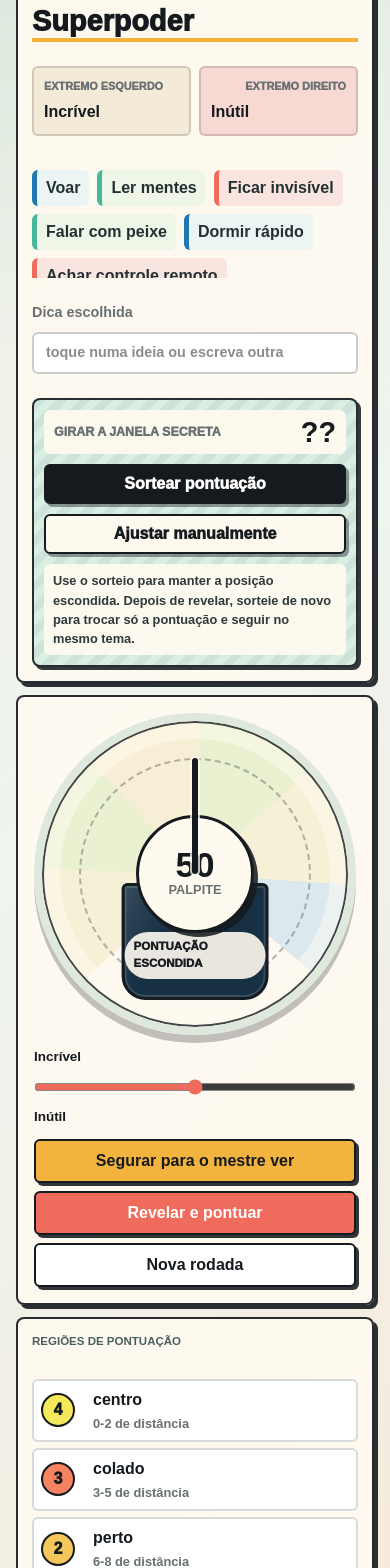
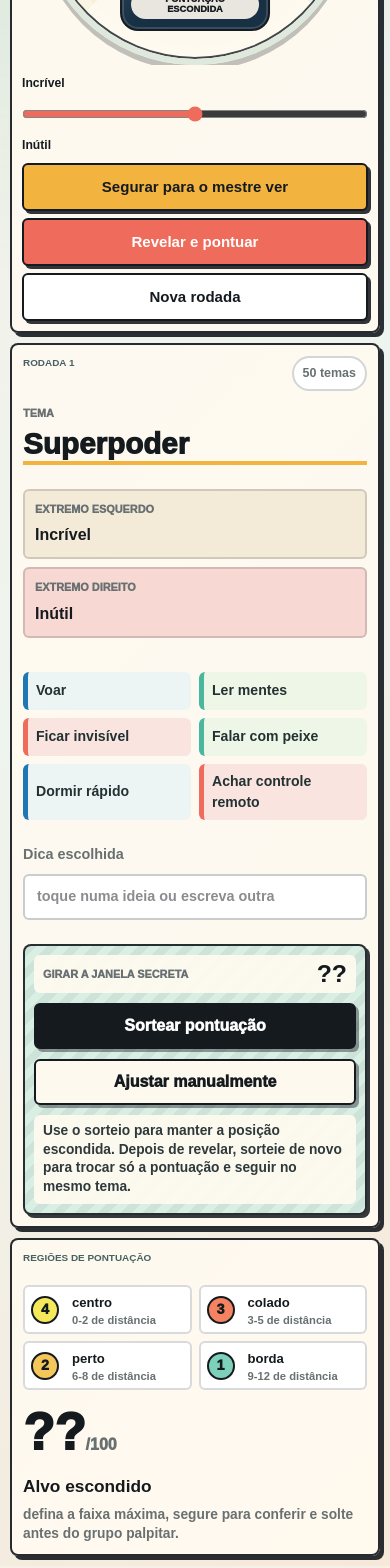
Before and after one commit to thiagwsmaia/sintonia-roleta, a Next.js app: page / in a window 390 px wide. Shown: the part 380-1948 px from the top of the page. Built offline with nearby package versions, Linux system fonts and the light colour scheme.

Commit message:
Add mobile game layout

```diff
--- a/app/globals.css
+++ b/app/globals.css
@@ -85,6 +85,10 @@ input:disabled {
   max-width: 1680px;
   width: 100%;
   margin: 0 auto 10px;
+}
+
+.topbar > div {
+  min-width: 0;
 }
 
 .brand-mark {
@@ -842,8 +846,17 @@ input[type="range"] {
 }
 
 @media (max-width: 980px) {
+  .hero-band {
+    min-height: auto;
+  }
+
+  .topbar {
+    align-items: start;
+  }
+
   .stage {
     grid-template-columns: 1fr;
+    max-width: 760px;
   }
 
   .round-panel,
@@ -861,48 +874,350 @@ input[type="range"] {
   .dial {
     min-height: auto;
   }
+
+  .dial-card {
+    order: -1;
+  }
 }
 
 @media (max-width: 680px) {
+  html {
+    scroll-padding-top: 8px;
+  }
+
   .hero-band {
-    padding: 16px;
+    display: block;
+    padding: 10px;
   }
 
   .topbar {
-    grid-template-columns: auto 1fr;
+    grid-template-columns: 42px minmax(0, 1fr);
+    gap: 8px;
+    margin-bottom: 8px;
+  }
+
+  .brand-mark {
+    width: 40px;
+    height: 40px;
+    box-shadow: 3px 3px 0 rgba(21, 26, 31, 0.9);
+    font-size: 0.82rem;
+  }
+
+  .eyebrow {
+    margin-bottom: 3px;
+    font-size: 0.62rem;
+  }
+
+  h1 {
+    font-size: 1.34rem;
+    line-height: 1;
+    overflow-wrap: anywhere;
+  }
+
+  h2 {
+    margin-bottom: 8px;
+    font-size: 1.8rem;
   }
 
   .score-pill {
     grid-column: 1 / -1;
     justify-self: start;
+    min-width: 72px;
+    padding: 5px 8px;
+    border-width: 2px;
+    box-shadow: 3px 3px 0 rgba(21, 26, 31, 0.86);
+    font-size: 0.72rem;
+  }
+
+  .score-pill span {
+    font-size: 1.08rem;
+  }
+
+  .prompt-strip {
+    display: none;
+  }
+
+  .stage {
+    display: flex;
+    flex-direction: column;
+    gap: 10px;
+  }
+
+  .stage > * {
+    width: 100%;
+    min-width: 0;
   }
 
   .round-panel,
   .result-panel {
     grid-template-columns: 1fr;
+    padding: 11px;
+    overflow: visible;
   }
 
   .dial-card {
-    padding: 16px;
+    gap: 9px;
+    padding: 10px;
+    order: -1;
   }
 
-  .range-row,
-  .controls,
-  .prompt-strip,
-  .rules-band {
-    grid-template-columns: 1fr;
+  .dial {
+    min-height: 0;
+    overflow: hidden;
   }
 
-  .range-row span:last-child,
-  .prompt-strip input:last-child {
-    text-align: left;
+  .dial-face {
+    width: min(100%, 400px, calc(100vw - 72px));
+    border-width: 6px;
+    box-shadow:
+      inset 0 0 0 2px rgba(21, 26, 31, 0.8),
+      inset 0 0 0 12px rgba(255, 250, 240, 0.46),
+      0 6px 0 rgba(21, 26, 31, 0.26);
+  }
+
+  .dial-face::before {
+    inset: 13%;
   }
 
   .side-label {
     display: none;
   }
 
+  .privacy-shield {
+    width: 49%;
+    height: 36%;
+    padding-bottom: 10px;
+    border-width: 2px;
+    border-radius: 5px 5px 18px 18px;
+  }
+
+  .privacy-shield span {
+    max-width: 88%;
+    padding: 5px 7px;
+    font-size: 0.58rem;
+    line-height: 1;
+    text-align: center;
+  }
+
+  .hub {
+    width: 86px;
+    height: 86px;
+    border-width: 2px;
+    box-shadow: 3px 3px 0 rgba(21, 26, 31, 0.86);
+  }
+
+  .hub span {
+    font-size: 1.68rem;
+  }
+
+  .hub small {
+    font-size: 0.62rem;
+  }
+
+  .needle {
+    width: 5px;
+    height: 36%;
+  }
+
+  .target-needle {
+    width: 2px;
+  }
+
+  .range-row,
+  .controls,
+  .rules-band {
+    grid-template-columns: 1fr;
+  }
+
+  .range-row {
+    gap: 7px;
+    font-size: 0.76rem;
+  }
+
+  .range-row span,
+  .range-row span:last-child {
+    text-align: left;
+    overflow-wrap: anywhere;
+  }
+
+  input[type="range"] {
+    min-height: 30px;
+  }
+
+  .controls {
+    gap: 7px;
+  }
+
+  .primary-button,
+  .ghost-button,
+  .peek-button {
+    min-height: 48px;
+    font-size: 0.94rem;
+    overflow-wrap: anywhere;
+  }
+
+  .panel-head {
+    align-items: start;
+  }
+
+  .panel-head span {
+    white-space: nowrap;
+  }
+
+  .theme-field input {
+    font-size: 1.85rem;
+  }
+
+  .scale-labels {
+    grid-template-columns: 1fr;
+  }
+
+  .scale-labels label:last-child {
+    text-align: left;
+  }
+
+  .idea-stack {
+    max-height: none;
+    display: grid;
+    grid-template-columns: repeat(2, minmax(0, 1fr));
+  }
+
+  .idea-stack button {
+    min-height: 38px;
+    padding: 7px 8px;
+    overflow-wrap: anywhere;
+    font-size: 0.88rem;
+  }
+
+  .clue-box input {
+    min-height: 46px;
+  }
+
+  .master-box {
+    padding: 9px;
+  }
+
+  .master-box div {
+    padding: 7px 9px;
+  }
+
+  .master-box span {
+    font-size: 0.68rem;
+  }
+
+  .master-box strong {
+    font-size: 1.55rem;
+  }
+
+  .random-target-button,
+  .manual-target-button {
+    min-height: 46px;
+  }
+
+  .result-panel {
+    gap: 9px;
+  }
+
+  .score-bands {
+    grid-template-columns: repeat(2, minmax(0, 1fr));
+    gap: 7px;
+    margin-bottom: 8px;
+  }
+
+  .score-band {
+    grid-template-columns: 34px 1fr;
+    gap: 1px 7px;
+    padding: 6px;
+  }
+
+  .score-band strong {
+    width: 28px;
+    height: 28px;
+    font-size: 0.9rem;
+  }
+
+  .score-band span {
+    font-size: 0.82rem;
+  }
+
+  .score-band small {
+    font-size: 0.7rem;
+    line-height: 1.1;
+  }
+
+  .target-readout {
+    margin: 4px 0;
+    font-size: 3.2rem;
+  }
+
+  .result-copy {
+    margin-top: 6px;
+  }
+
+  .result-copy strong {
+    font-size: 1.08rem;
+  }
+
+  .result-copy span,
+  .last-score,
+  .master-box small {
+    font-size: 0.86rem;
+    line-height: 1.35;
+  }
+
   .rules-band {
     padding: 0 16px 24px;
   }
 }
+
+@media (max-width: 380px) {
+  .hero-band {
+    padding: 8px;
+  }
+
+  .topbar {
+    grid-template-columns: 36px minmax(0, 1fr);
+    gap: 6px;
+  }
+
+  .brand-mark {
+    width: 34px;
+    height: 34px;
+    font-size: 0.72rem;
+  }
+
+  h1 {
+    font-size: 1.12rem;
+  }
+
+  .score-pill {
+    min-width: 64px;
+    padding: 4px 6px;
+  }
+
+  .dial-card {
+    padding: 8px;
+  }
+
+  .dial-face {
+    width: min(100%, 360px, calc(100vw - 76px));
+    border-width: 5px;
+  }
+
+  .hub {
+    width: 76px;
+    height: 76px;
+  }
+
+  .hub span {
+    font-size: 1.48rem;
+  }
+
+  .privacy-shield span {
+    font-size: 0.52rem;
+  }
+
+  .score-bands {
+    grid-template-columns: 1fr;
+  }
+}
--- a/app/layout.tsx
+++ b/app/layout.tsx
@@ -1,4 +1,4 @@
-import type { Metadata } from "next";
+import type { Metadata, Viewport } from "next";
 import { Geist, Geist_Mono } from "next/font/google";
 import "./globals.css";
 
@@ -22,6 +22,11 @@ export const metadata: Metadata = {
   },
 };
 
+export const viewport: Viewport = {
+  width: "device-width",
+  initialScale: 1,
+};
+
 export default function RootLayout({
   children,
 }: Readonly<{
```
